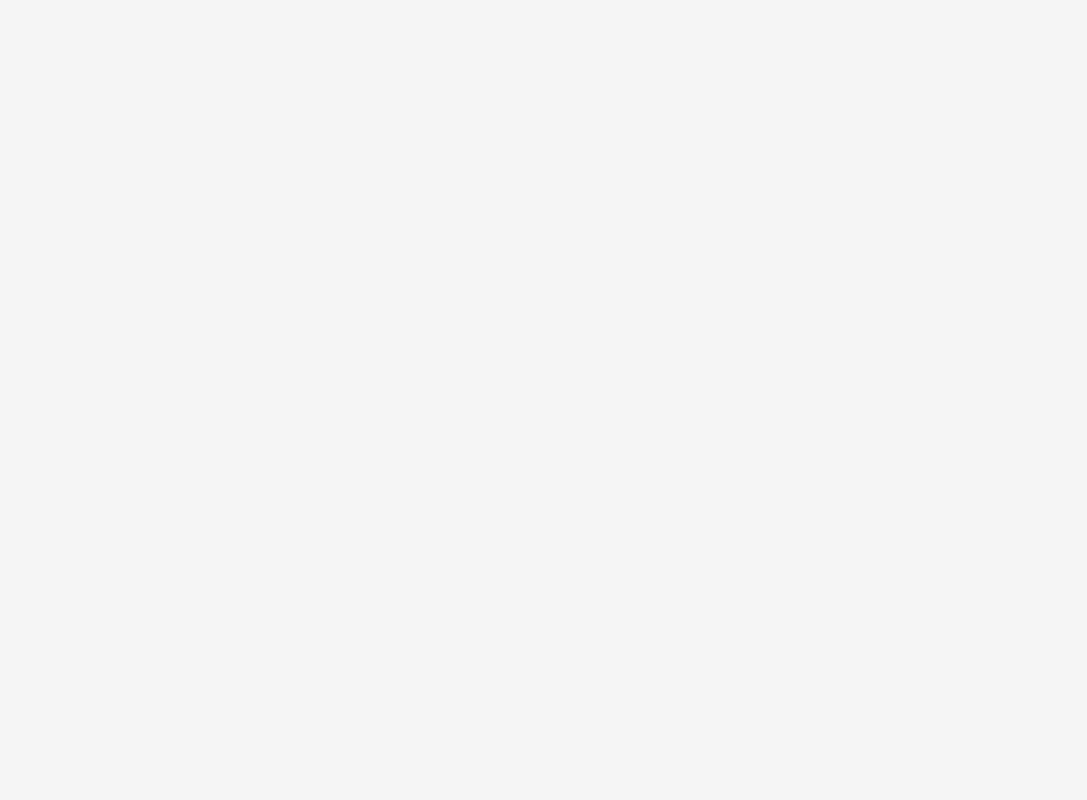
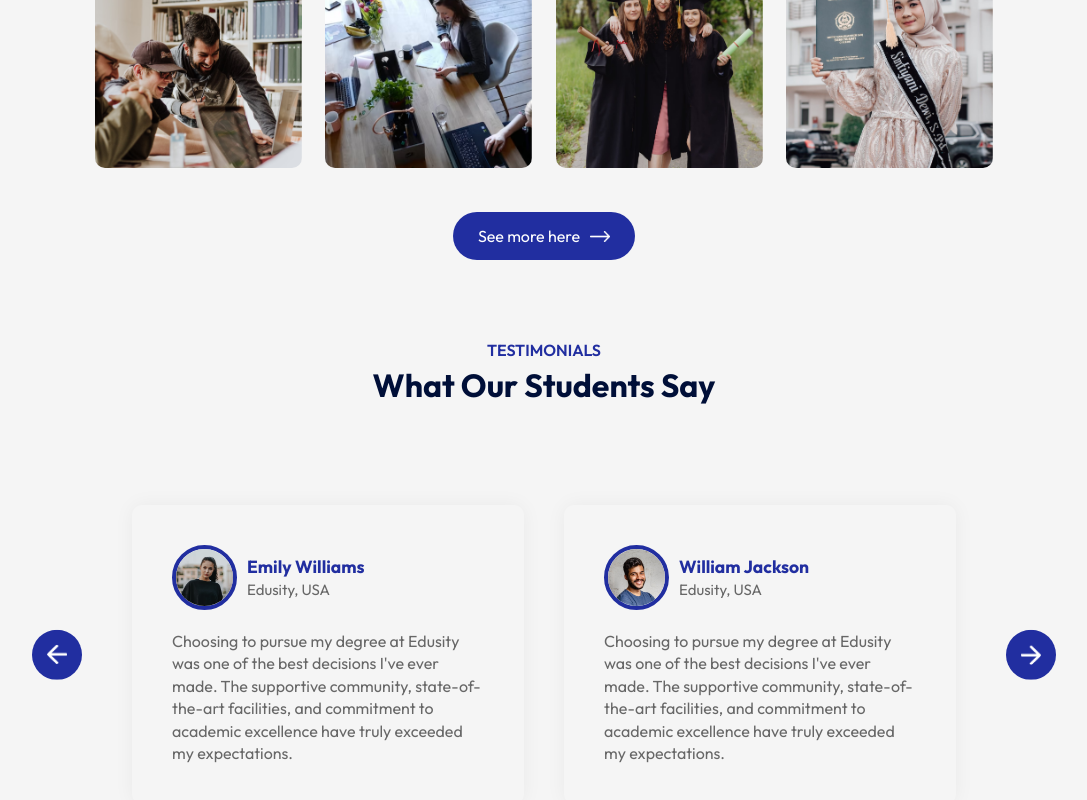
Before and after one commit to RayChikS/Edusity, a React (Vite) app: page / in a window 1280 px wide. Shown: the part 2043-2843 px from the top of the page, without its empty margins (96-1183 px from the left). Before the commit the page ends 1855 px from the top, so only its background shows below. Built offline with nearby package versions, Linux system fonts and the light colour scheme.

Commit message:
campus-and-testimonials
- added campus section
- added testimonials section

```diff
--- a/src/App.jsx
+++ b/src/App.jsx
@@ -3,6 +3,8 @@ import { Navbar } from "./components/Navbar/Navbar";
 import { Hero } from "./components/Hero/Hero";
 import { Programs } from "./components/Programs/Programs";
 import { About } from "./components/About/About";
+import { Campus } from "./components/Campus/Campus";
+import { Testimonials } from "./components/Testimonials/Testimonials";
 
 export const App = () => {
   return (
@@ -12,6 +14,8 @@ export const App = () => {
       <div className="container">
         <Programs />
         <About />
+        <Campus />
+        <Testimonials />
       </div>
     </div>
   );
--- /dev/null
+++ b/src/components/Campus/Campus.jsx
@@ -0,0 +1,34 @@
+import React from "react";
+import css from "./Campus.module.css";
+import { Title } from "../Title/Title";
+import gallery1 from "../../assets/gallery-1.png";
+import gallery2 from "../../assets/gallery-2.png";
+import gallery3 from "../../assets/gallery-3.png";
+import gallery4 from "../../assets/gallery-4.png";
+import arrow from "../../assets/white-arrow.png";
+
+export const Campus = () => {
+  return (
+    <div className={css.campus}>
+      <Title subtitle="Gallery" title="Campus Photos" />
+      <ul className={css.campusList}>
+        <li className={css.listItem}>
+          <img className={css.listImg} src={gallery1} alt="image" />
+        </li>
+        <li className={css.listItem}>
+          <img className={css.listImg} src={gallery2} alt="image" />
+        </li>
+        <li className={css.listItem}>
+          <img className={css.listImg} src={gallery3} alt="image" />
+        </li>
+        <li className={css.listItem}>
+          <img className={css.listImg} src={gallery4} alt="image" />
+        </li>
+      </ul>
+      <button className={`btn ${css.darkBtn}`}>
+        See more here
+        <img src={arrow} alt="arrow icon" />
+      </button>
+    </div>
+  );
+};
--- /dev/null
+++ b/src/components/Campus/Campus.module.css
@@ -0,0 +1,30 @@
+.campus {
+  margin: 80px auto;
+  width: 90%;
+  text-align: center;
+}
+.campusList {
+  display: flex;
+  align-items: center;
+  justify-content: space-between;
+  margin-bottom: 40px;
+}
+.listItem {
+}
+.listImg {
+  border-radius: 10px;
+  width: 90%;
+}
+
+.darkBtn {
+  background-color: var(--subtitle);
+  color: var(--white);
+}
+.darkBtn:hover {
+  background-color: var(--cardBack);
+  transition: 0.5s;
+}
+.darkBtn img {
+  width: 20px;
+  margin-left: 10px;
+}
--- /dev/null
+++ b/src/components/Testimonials/Testimonials.jsx
@@ -0,0 +1,107 @@
+import React from "react";
+import css from "./Testimonials.module.css";
+import { Title } from "../Title/Title";
+import user1 from "../../assets/user-1.png";
+import user2 from "../../assets/user-2.png";
+import user3 from "../../assets/user-3.png";
+import user4 from "../../assets/user-4.png";
+import next_icon from "../../assets/next-icon.png";
+import back_icon from "../../assets/back-icon.png";
+
+export const Testimonials = () => {
+
+    const slideForward = ()=>{}
+    const slideBackward = ()=>{}
+
+  return (
+    <div className={css.testimonialsContainer}>
+      <Title subtitle="Testimonials" title="What Our Students Say" />
+      <div className={css.testimonials}>
+        <img
+          className={css.backBtn}
+          src={back_icon}
+          alt="back button"
+          onClick={slideForward}
+        />
+        <img
+          className={css.nextBtn}
+          src={next_icon}
+          alt="next button"
+          onClick={slideBackward}
+        />
+        <div className={css.slider}>
+          <ul className={css.slideList}>
+            <li className={css.slide}>
+              <div className={css.slideContent}>
+                <div className={css.slideHeader}>
+                  <img className={css.slideImg} src={user1} alt="user" />
+                  <div className={css.slideText}>
+                    <h3>Emily Williams</h3>
+                    <span>Edusity, USA</span>
+                  </div>
+                </div>
+                <p>
+                  Choosing to pursue my degree at Edusity was one of the best
+                  decisions I've ever made. The supportive community,
+                  state-of-the-art facilities, and commitment to academic
+                  excellence have truly exceeded my expectations.
+                </p>
+              </div>
+            </li>
+            <li className={css.slide}>
+              <div className={css.slideContent}>
+                <div className={css.slideHeader}>
+                  <img className={css.slideImg} src={user2} alt="user" />
+                  <div className={css.slideText}>
+                    <h3>William Jackson</h3>
+                    <span>Edusity, USA</span>
+                  </div>
+                </div>
+                <p>
+                  Choosing to pursue my degree at Edusity was one of the best
+                  decisions I've ever made. The supportive community,
+                  state-of-the-art facilities, and commitment to academic
+                  excellence have truly exceeded my expectations.
+                </p>
+              </div>
+            </li>
+            <li className={css.slide}>
+              <div className={css.slideContent}>
+                <div className={css.slideHeader}>
+                  <img className={css.slideImg} src={user3} alt="user" />
+                  <div className={css.slideText}>
+                    <h3>Emily Williams</h3>
+                    <span>Edusity, USA</span>
+                  </div>
+                </div>
+                <p>
+                  Choosing to pursue my degree at Edusity was one of the best
+                  decisions I've ever made. The supportive community,
+                  state-of-the-art facilities, and commitment to academic
+                  excellence have truly exceeded my expectations.
+                </p>
+              </div>
+            </li>
+            <li className={css.slide}>
+              <div className={css.slideContent}>
+                <div className={css.slideHeader}>
+                  <img className={css.slideImg} src={user4} alt="user" />
+                  <div className={css.slideText}>
+                    <h3>William Jackson</h3>
+                    <span>Edusity, USA</span>
+                  </div>
+                </div>
+                <p>
+                  Choosing to pursue my degree at Edusity was one of the best
+                  decisions I've ever made. The supportive community,
+                  state-of-the-art facilities, and commitment to academic
+                  excellence have truly exceeded my expectations.
+                </p>
+              </div>
+            </li>
+          </ul>
+        </div>
+      </div>
+    </div>
+  );
+};
--- /dev/null
+++ b/src/components/Testimonials/Testimonials.module.css
@@ -0,0 +1,66 @@
+.testimonials {
+  margin: 80px auto;
+  padding: 0 80px;
+  position: relative;
+}
+
+.nextBtn,
+.backBtn {
+  position: absolute;
+  top: 50%;
+  right: 0;
+  transform: translateY(-50%);
+  padding: 15px;
+  width: 50px;
+  border-radius: 50%;
+  cursor: pointer;
+  background: var(--subtitle);
+}
+.backBtn {
+  right: auto;
+  left: 0;
+}
+
+.slider {
+  overflow: hidden;
+}
+.slide {
+  list-style: none;
+  width: 50%;
+  padding: 20px;
+}
+.slideContent {
+  color: var(--text);
+  box-shadow: 0 0 20px rgba(0, 0, 0, 0.05);
+  padding: 40px;
+  border-radius: 10px;
+  line-height: 1.4;
+}
+
+.slideHeader {
+  display: flex;
+  align-items: center;
+  margin-bottom: 20px;
+  font-size: 15px;
+}
+
+.slideList {
+  display: flex;
+  width: 200%;
+  overflow-x: hidden;
+  transition: 0.5s;
+  /* transform: translateX(-15%); */
+}
+
+.slideImg {
+  width: 65px;
+  border-radius: 50%;
+  margin-right: 10px;
+  border: 4px solid var(--subtitle);
+}
+.slideText h3 {
+  color: var(--subtitle);
+}
+.slideText p {
+  color: var(--text-color);
+}
```
